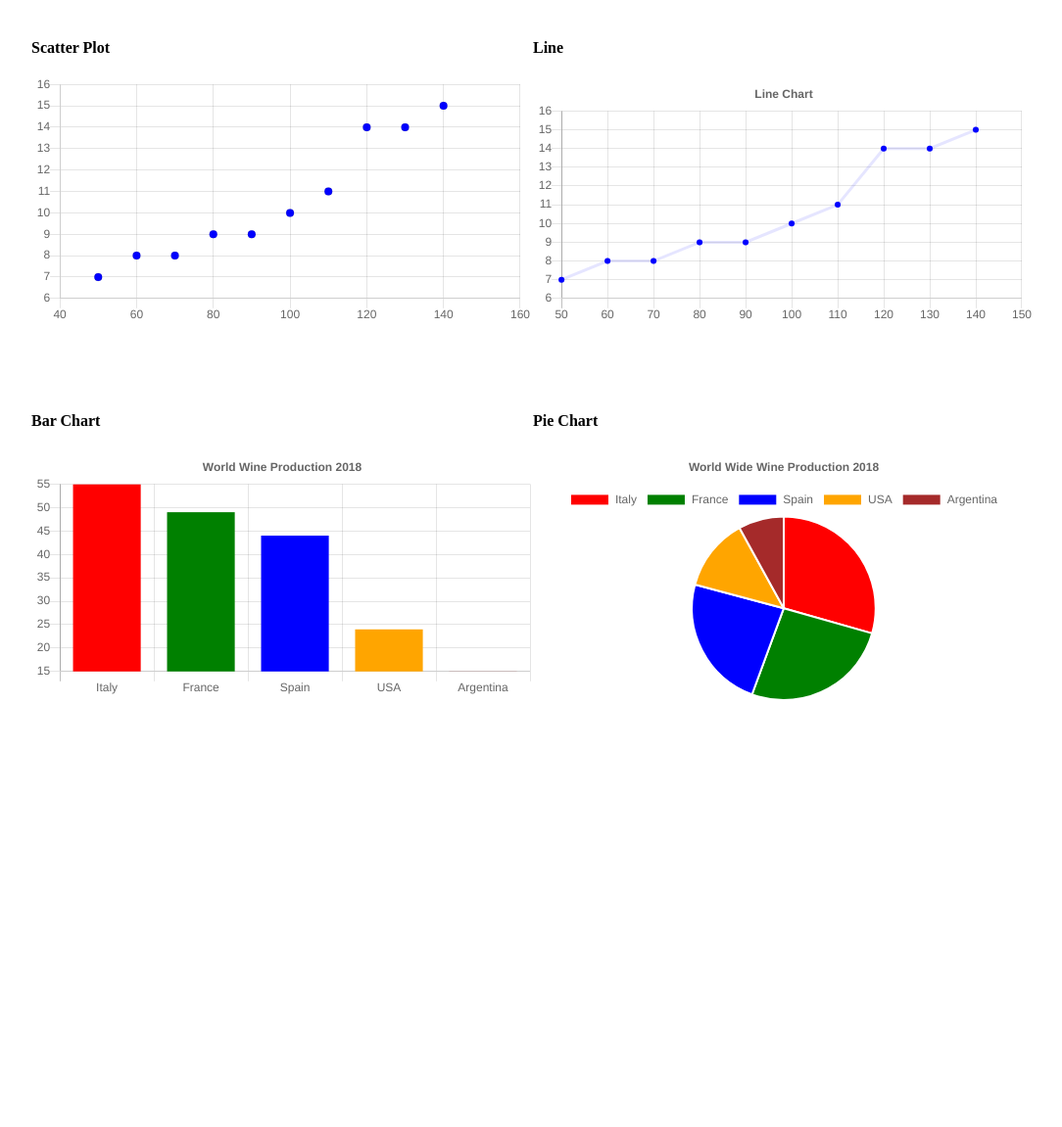
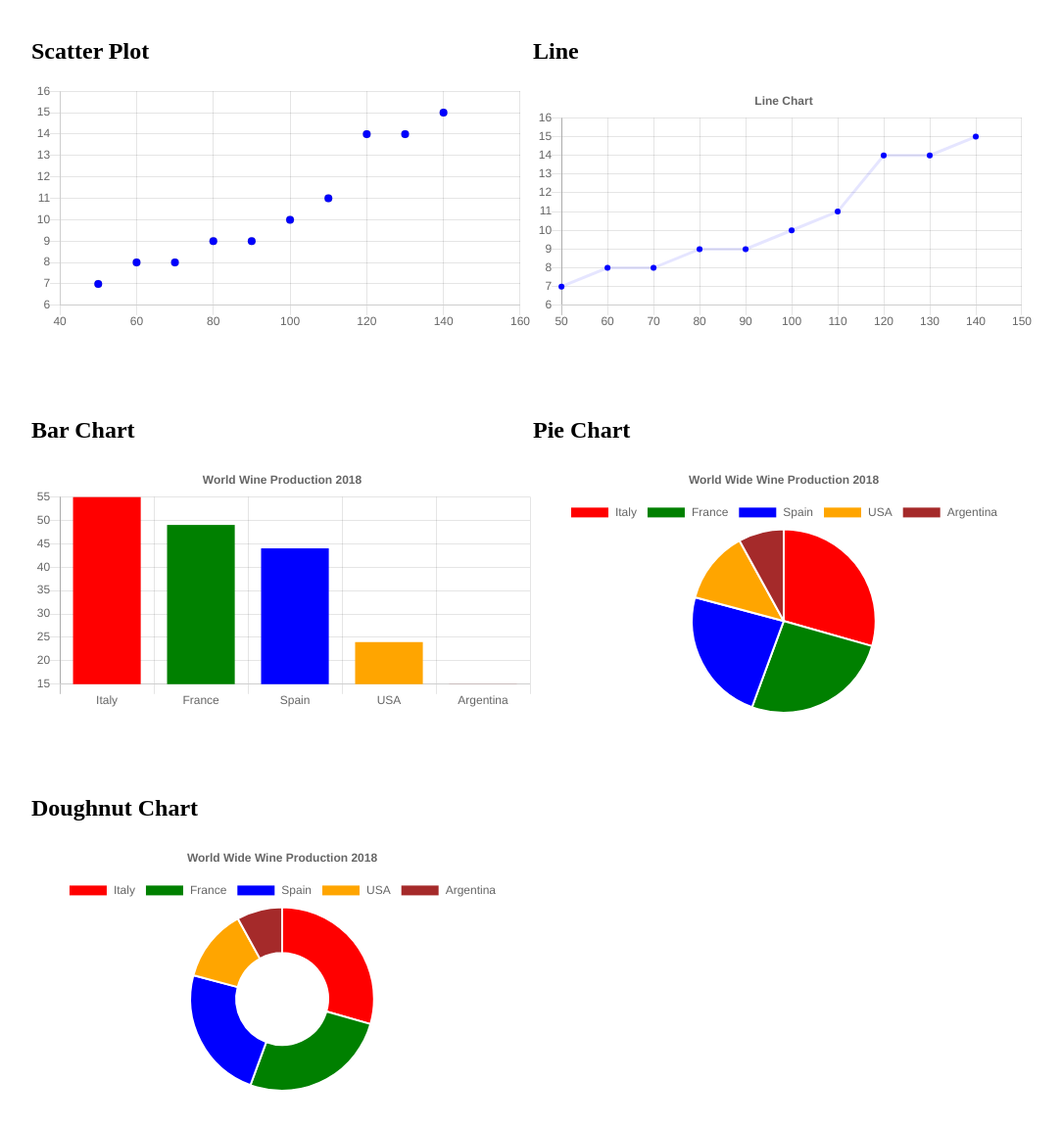
Before and after one commit to WMCharles/Chart-JS, a plain HTML site: page index.html in a window 1280 px wide. Shown: the part 61-1212 px from the top of the page at 98% size, without its empty margins (96-1180 px from the left). Before the commit the page ends 841 px from the top, so only its background shows below. Drawn offline with nearby package versions, Linux system fonts and the light colour scheme.

Commit message:
add doughnut chart

```diff
--- a/index.html
+++ b/index.html
@@ -13,23 +13,30 @@
 
     <div class="container">
         <div>
-            <h4>Scatter Plot</h4>
+            <h2>Scatter Plot</h2>
             <canvas id="myChart"></canvas>
         </div>
         <div>
-            <h4>Line</h4>
+            <h2>Line</h2>
             <canvas id="myLine"></canvas>
         </div>
     </div>
 
     <div class="container">
         <div>
-            <h4>Bar Chart</h4>
+            <h2>Bar Chart</h2>
             <canvas id="myBars"></canvas>
         </div>
         <div>
-            <h4>Pie Chart</h4>
+            <h2>Pie Chart</h2>
             <canvas id="myPie"></canvas>
+        </div>
+    </div>
+
+    <div class="container">
+        <div>
+            <h2>Doughnut Chart</h2>
+            <canvas id="myDoughnut"></canvas>
         </div>
     </div>
 
--- a/script.js
+++ b/script.js
@@ -114,3 +114,26 @@ new Chart("myPie", {
     }
   }
 })
+
+// Pie Chart
+
+var xValues = ["Italy", "France", "Spain", "USA", "Argentina"]
+var yValues = [55, 49, 44, 24, 15];
+var barColors = ["red", "green","blue","orange","brown"];
+
+new Chart("myDoughnut", {
+  type: "doughnut",
+  data: {
+    labels: xValues,
+    datasets: [{
+      backgroundColor: barColors,
+      data: yValues
+    }]
+  },
+  options: {
+    title: {
+      display: true,
+      text: "World Wide Wine Production 2018"
+    }
+  }
+})
```
